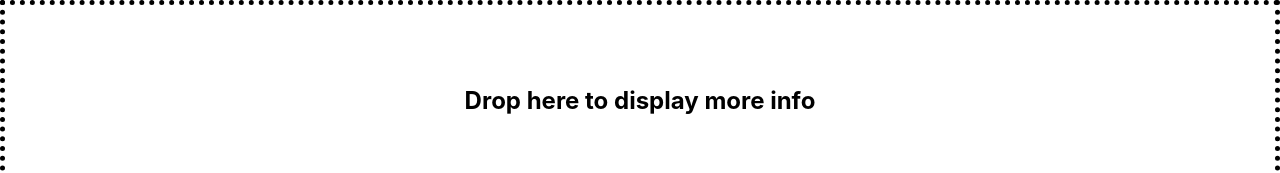
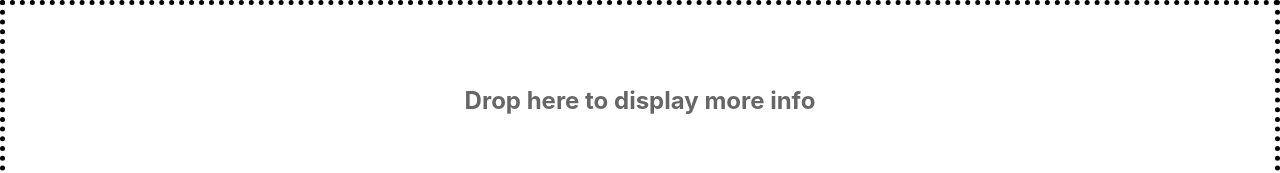
Before and after one commit to RobzLegz/Drag-Drop-Function, a React (Create React App) app: page / in a window 1280 px wide. Shown: the top 173 px of the page. Built offline with nearby package versions, Linux system fonts and the light colour scheme.

Commit message:
finished projedct

```diff
--- a/src/App.tsx
+++ b/src/App.tsx
@@ -11,7 +11,7 @@ function App() {
   const logoMap: any = {
     "React": {
       image: "https://miro.medium.com/max/500/1*cPh7ujRIfcHAy4kW2ADGOw.png",
-      text: "React is cool",
+      text: "React is a cool front end tool",
     },
     "Redux": {
       image: "https://seeklogo.com/images/R/redux-logo-9CA6836C12-seeklogo.com.png",
@@ -37,7 +37,7 @@ function App() {
         <Droppable key={"parent"} id={"parent"}>
           {parent === null ? (
             <div className="info-box">
-              <h2>Drop here to display more info</h2>
+              <h2 style={{color: "#666"}}>Drop here to display more info</h2>
             </div>
           ) : (
             <div className="info-box">
```
